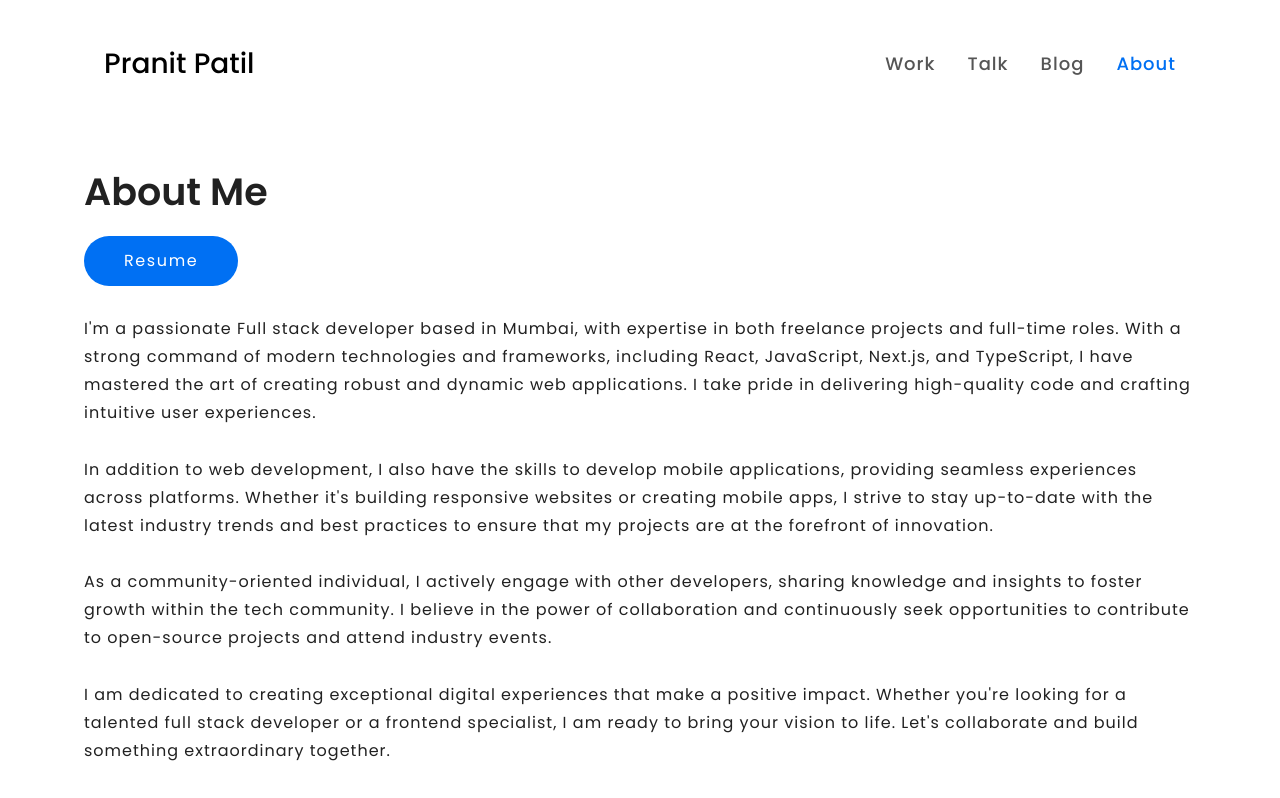
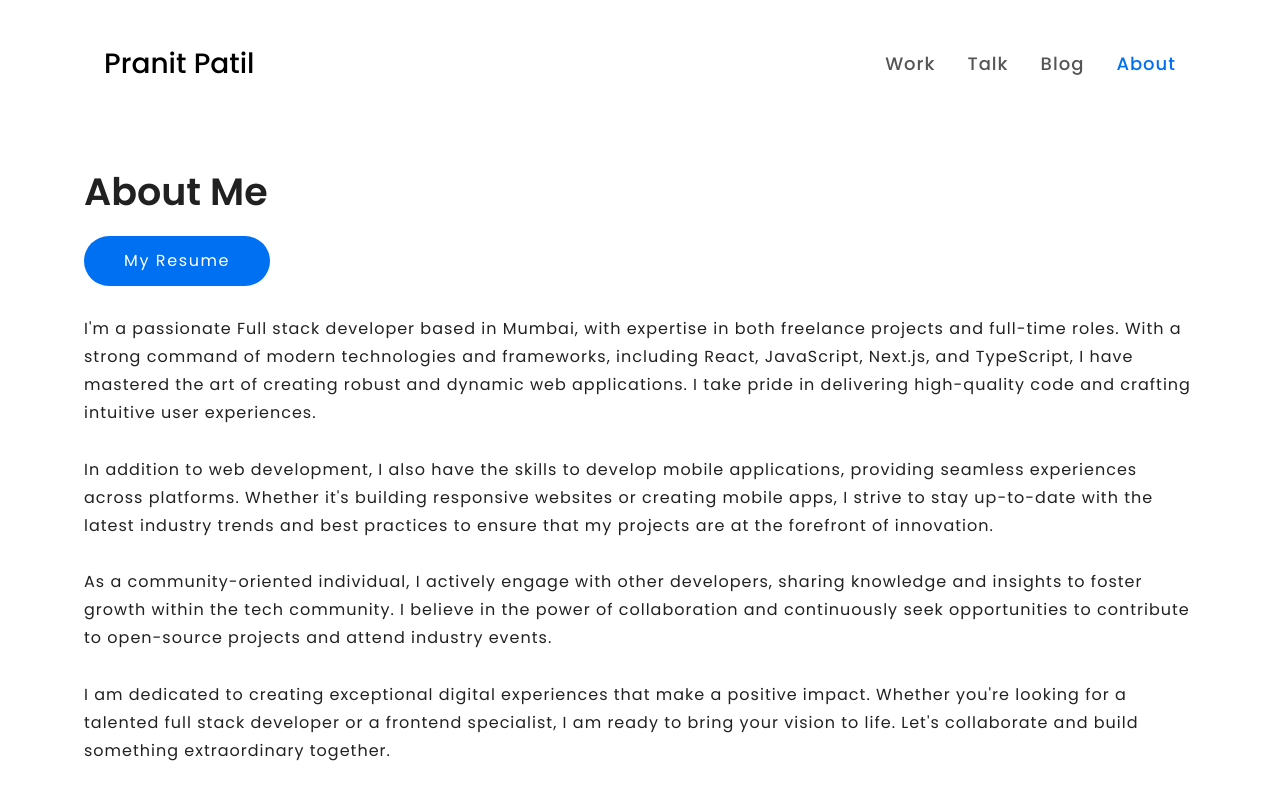
Before and after one commit to programmerpranit/pranitpatil, a Next.js app: page /about in a window 1280 px wide. Shown: the top 798 px of the page. Built offline with nearby package versions, Linux system fonts and the light colour scheme.

Commit message:
new commit

```diff
--- a/src/app/about/page.tsx
+++ b/src/app/about/page.tsx
@@ -7,7 +7,7 @@ const About = (): JSX.Element => {
         <h2 className=" my-5">About Me</h2>
 
         <a href="/resume-pranit-patil.pdf" download>
-          <button className="bg-primary">Resume</button>
+          <button className="bg-primary">My Resume</button>
         </a>
         <br />
         <br />
```
